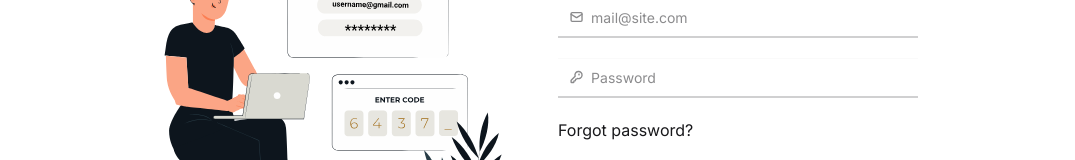
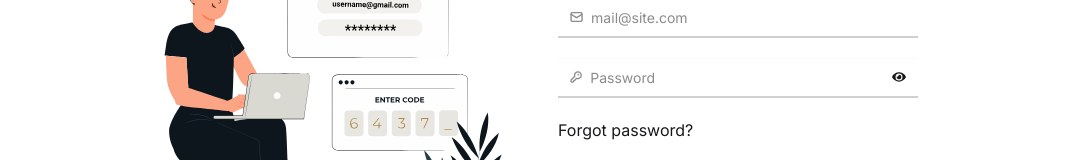
Before and after one commit to noboKumar/TraVoa-hotel-Booking-Platform-Client, a React (Vite) app: page /login in a window 1280 px wide. Shown: the part 344-504 px from the top of the page, without its empty margins (102-1177 px from the left). Built offline with nearby package versions, Linux system fonts and the light colour scheme; no server answers.

Commit message:
add show password eye

```diff
--- a/src/pages/Login.jsx
+++ b/src/pages/Login.jsx
@@ -1,13 +1,15 @@
-import React from "react";
+import React, { useState } from "react";
 import loginAnimation from "../assets/Animation - 1749406752221.json";
 import Lottie from "lottie-react";
 import { Link, useNavigate } from "react-router";
 import { Helmet } from "react-helmet";
 import useAuth from "../hooks/useAuth";
 import Swal from "sweetalert2";
+import { FaEye, FaEyeSlash } from "react-icons/fa";
 
 const Login = () => {
   const { logInUser, googleLogin } = useAuth();
+  const [showPassword, setShowPassword] = useState(false);
   const navigate = useNavigate();
   const handleLogin = (e) => {
     e.preventDefault();
@@ -126,10 +128,17 @@ const Login = () => {
               </svg>
               <input
                 name="password"
-                type="password"
+                type={showPassword ? "text" : "password"}
                 required
                 placeholder="Password"
               />
+              <button
+                className="cursor-pointer"
+                type="button"
+                onClick={() => setShowPassword(!showPassword)}
+              >
+                {showPassword ? <FaEyeSlash /> : <FaEye />}
+              </button>
             </label>
             <div>
               <a className="link link-hover">Forgot password?</a>
--- a/src/pages/Register.jsx
+++ b/src/pages/Register.jsx
@@ -5,10 +5,12 @@ import { Link, useNavigate } from "react-router";
 import { Helmet } from "react-helmet";
 import useAuth from "../hooks/useAuth";
 import Swal from "sweetalert2";
+import { FaEye, FaEyeSlash } from "react-icons/fa";
 
 const Register = () => {
   const { createUser, updateUser, setUser, googleLogin } = useAuth();
   const [passwordError, setPasswordError] = useState("");
+  const [showPassword, setShowPassword] = useState(false);
   const navigate = useNavigate();
 
   const handleRegister = (e) => {
@@ -64,7 +66,7 @@ const Register = () => {
   const handleGoogleLogIn = () => {
     googleLogin()
       .then((result) => {
-        setUser(result.user)
+        setUser(result.user);
         navigate("/");
         Swal.fire({
           icon: "success",
@@ -198,10 +200,13 @@ const Register = () => {
               </svg>
               <input
                 name="password"
-                type="password"
+                type={showPassword? "text" :"password"}
                 required
                 placeholder="Password"
               />
+              <button className="cursor-pointer" type="button" onClick={() => setShowPassword(!showPassword)}>
+                {showPassword ? <FaEyeSlash /> : <FaEye />}
+              </button>
             </label>
             <p className="text-error text-sm">{passwordError}</p>
             <button className="btn btn-primary mt-4">Register</button>
```
